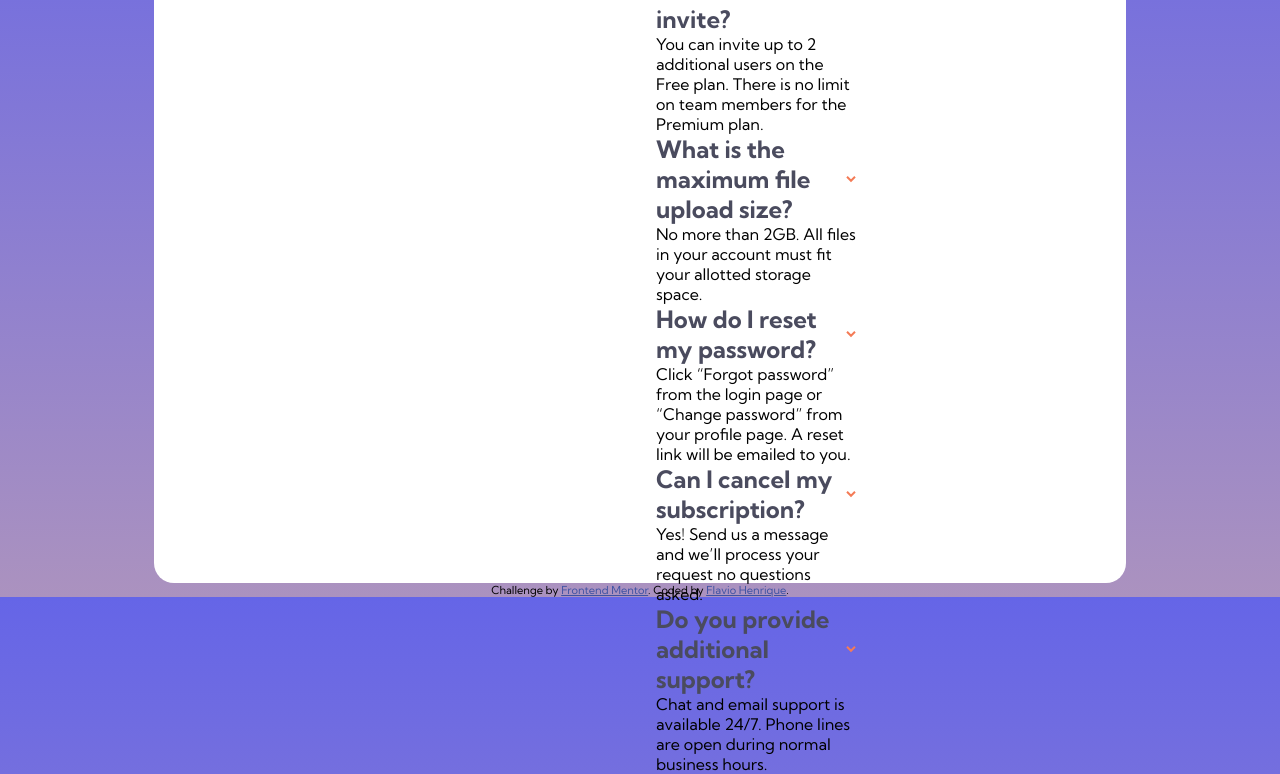
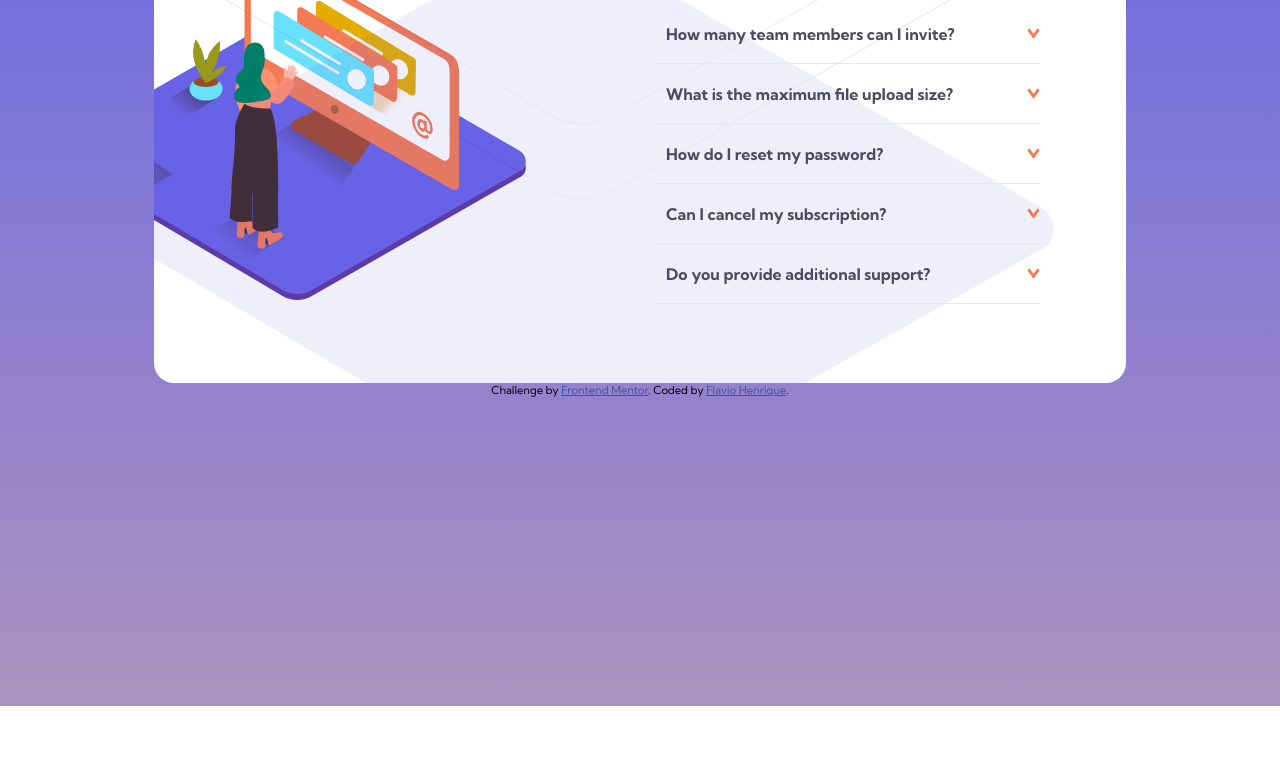
Before and after one commit to ndbzika/front-end, a plain HTML site: page faq/index.html in a window 1280 px wide. Shown: the part 222-996 px from the top of the page. After the commit the page ends 928 px from the top, so only its background shows below. Drawn offline with Linux system fonts and the light colour scheme.

Commit message:
v2
Mudando estilzações para acompanhar o index.html e assim optimizar o codigo

```diff
--- a/faq/style.css
+++ b/faq/style.css
@@ -6,37 +6,28 @@ body{
     background: rgb(171,146,191);
     background: linear-gradient(0deg, rgba(171,146,191,1) 0%, rgba(101,101,231,1) 100%);
     font-family: 'Kumbh Sans', sans-serif;
+    height: 100vh;
+    width: 100%;
 }
 #quadro{
     padding: 3%;
-    background-color: white;
     width: 70%;
-    height: 600px;
+    height: 400px;
     margin: auto;
     margin-top: 10%;
     display: grid;
     grid-template-areas:
-    '. woman title'
-    'sombra woman asks'
-    '. woman asks'
+    '. . title'
+    '. . asks'
+    '. . asks'
     ;
     border-radius: 20px;
+    background-image: url("images/bg-pattern-desktop.svg"),url("images/illustration-woman-online-desktop.svg");
+    background-position: -1090% 75% , -20% 30%;
+    background-repeat: no-repeat;
+    background-color: rgb(255, 255, 255);
+}
 
-}
-#woman{
-    position: absolute;
-    grid-area: woman;
-    left: 8%;
-    bottom: 30%;
-    clip: rect(0px, 900px, 1800px, 55px);
-}
-#sombra{
-    grid-area: sombra;
-    position: fixed;
-    right: 58.5%;
-    bottom: 9%;
-    clip: rect(0px, 1000px, 1000px, 545px);
-}
 #dado{
     grid-area: dado;
     position: absolute;
@@ -45,37 +36,51 @@ body{
 }
 #title{
     grid-area: title;
-    padding-bottom: 100px;
-    position: absolute;
     right: 41%;
+    color:hsl(237, 12%, 33%);
 }
 .titulo{
     color:hsl(237, 12%, 33%);
-    list-style-type: none;
     display: flex;
+    align-items: center;
     justify-content: space-between;
-}
-.sumario{
-    padding: 30px;
-
-    border-bottom:1px solid hsl(240, 5%, 91%) ;
-    width: 350px;
-    cursor: pointer;
-    bottom: 20%;
+    margin-left: 10px;
+    transition: ease-in 200ms;
+    font-size: 1em;
 }
 
 #asks{
     grid-area: asks;
-
     width: 200px;
     position: relative;
+    display: flex;
+    justify-content: space-between;
 }
-.texto{
-    width: 350px;
-    color: hsl(240, 6%, 50%);
+
+.seta{
+    width: 1vw;
+    height: 1.5vh;
+}
+
+.duvida{
+    width: 30vw;
+    border-bottom: 1px solid hsl(240, 5%, 91%);
+    box-sizing: border-box;
+    float: left;
+    height: 60px;
+    position: relative;
+    padding-top: 20px;
+    cursor: pointer;
 
 }
-.seta{
-    align-self: center;
 
+.replies{
+    display: none;
+    color: hsl(240, 6%, 50%);
+    font-size: 12px;
 }
+
+.titulo:hover{
+    color: hsl(14, 88%, 65%);
+    transition: ease-out 200ms;
+}
```
